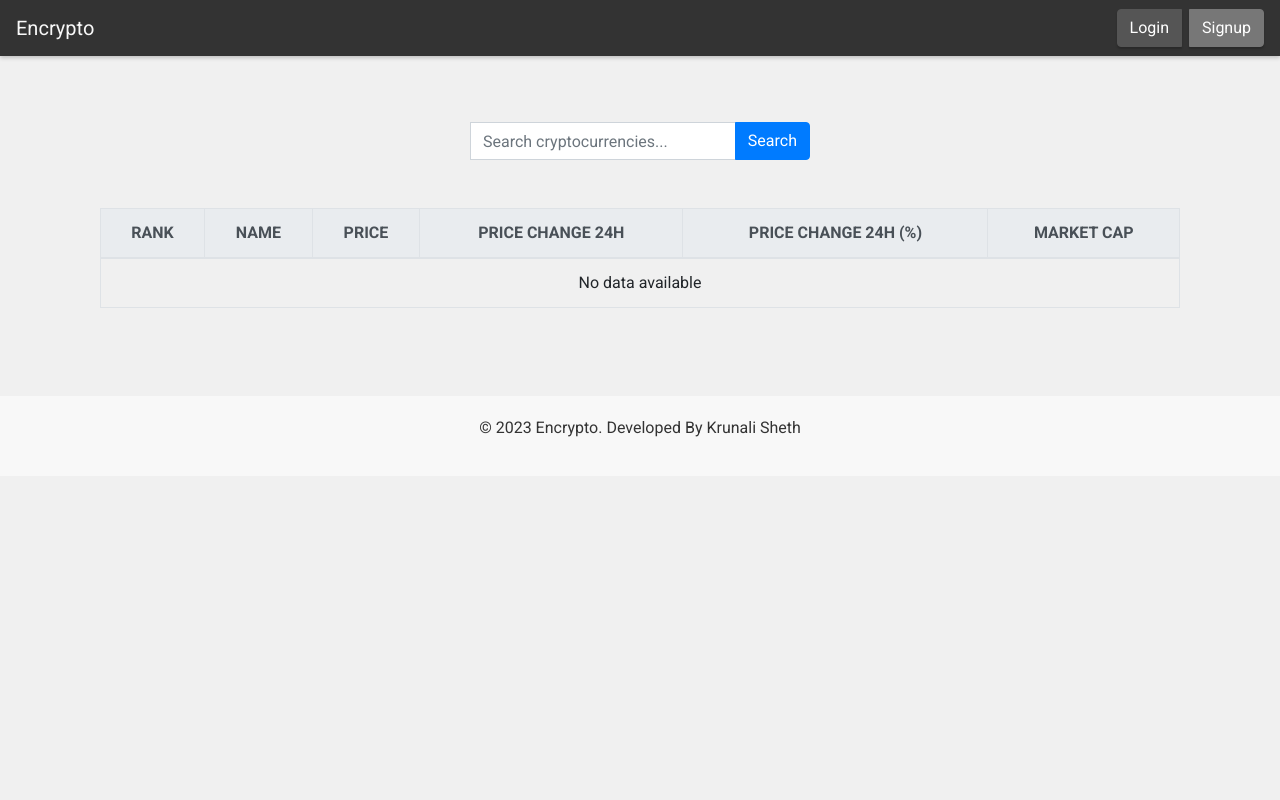
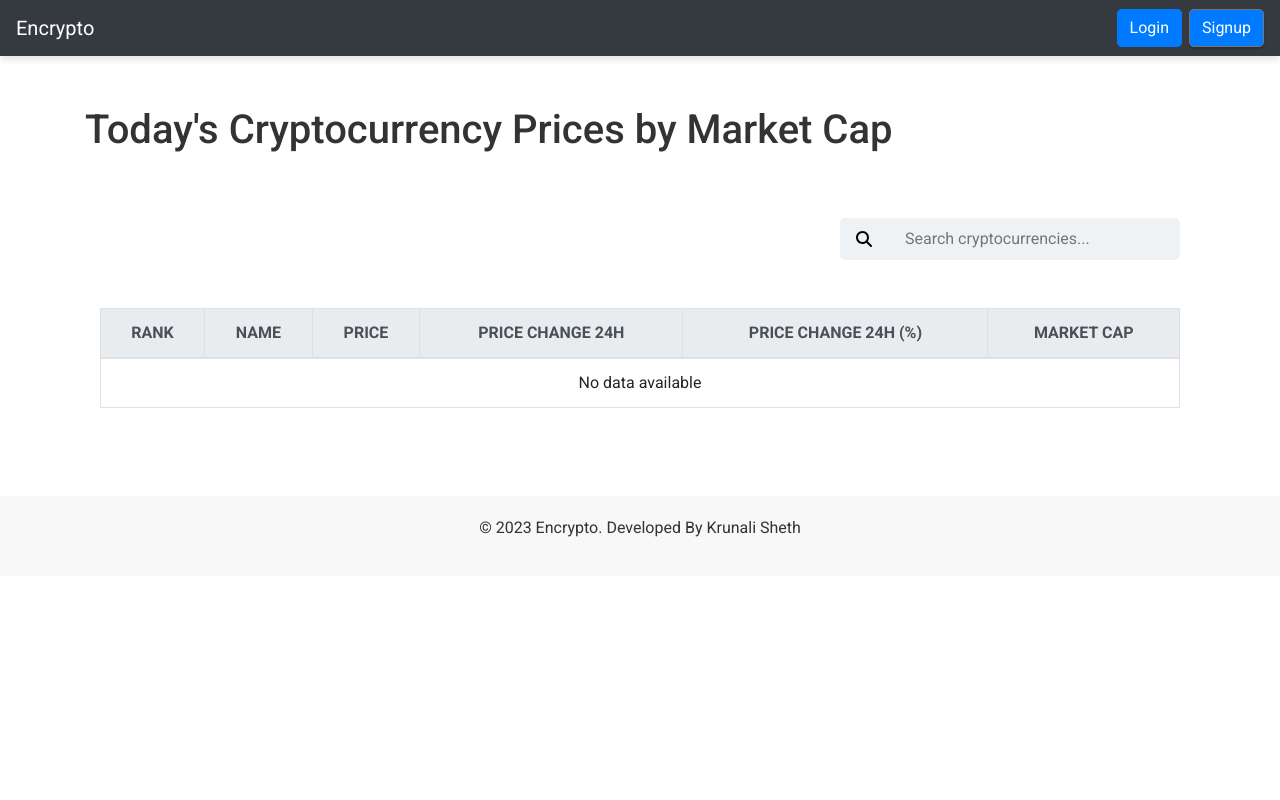
Before and after one commit to dataSHETHinks/Encrypto, a Django app: page / in a window 1280 px wide. Run offline with Django 4.2, Linux system fonts and the light colour scheme; data that the repository does not hold is empty; some libraries are stand-ins or nearby versions.

Commit message:
login,signup and home ui upgrade

```diff
--- a/crypto/static/css/custom.css
+++ b/crypto/static/css/custom.css
@@ -23,7 +23,6 @@ body {
   overflow-x: hidden !important;
   color: #333 !important; /* Dark grey text for readability */
   font-family: 'Roboto', sans-serif !important;
-  background-color: #f0f0f0 !important; /* Light grey background */
   min-height: 100vh !important;
 }
 
@@ -113,6 +112,7 @@ td {
   padding: 0.75rem;
   vertical-align: middle;
   border-top: 1px solid rgba(0, 0, 0, 0.1);
+  text-align: center;
 }
 
 th {
--- a/requirements.txt
+++ b/requirements.txt
@@ -22,8 +22,6 @@ tzdata==2023.3
 urllib3==1.26.15
 
 pip~=23.3
-zlib~=1.2.13
 wheel~=0.41.2
-openssl~=3.0.12
 cryptography~=41.0.3
 setuptools~=68.0.0
--- a/templates/base.html
+++ b/templates/base.html
@@ -7,7 +7,7 @@
     <meta charset="utf-8">
     <meta name="viewport" content="width=device-width, initial-scale=1, shrink-to-fit=no">
 
-    <!-- Bootstrap CSS -->
+     <!-- Bootstrap CSS -->
     <link rel="stylesheet" href="https://stackpath.bootstrapcdn.com/bootstrap/4.3.1/css/bootstrap.min.css" integrity="sha384-ggOyR0iXCbMQv3Xipma34MD+dH/1fQ784/j6cY/iJTQUOhcWr7x9JvoRxT2MZw1T" crossorigin="anonymous">
 
     <!-- Custom CSS -->
@@ -27,7 +27,7 @@
   </head>
   <body>
     {% include 'navbar.html' %}
-    <div class="container">
+    <div class="container" style="min-height: 80%;">
       {% block content %}
       {% endblock content %}
     </div>
--- a/templates/home.html
+++ b/templates/home.html
@@ -22,21 +22,24 @@ Home
   </div>
 {% endif %}
 
+    <h1>Today's Cryptocurrency Prices by Market Cap
+</h1>
+
 <!--SEARCH BAR-->
 <div class="container mt-5 mb-5">
   <div class="row justify-content-center">
 {#    <h2 class="text-center custom-heading">Search Cryptocurrency</h2>#}
   </div>
-  <div class="row mt-3 justify-content-center">
+  <div class="row mt-3 justify-content-end" style="color: #A6B0C3;">
     <div class="col-md-6 col-lg-4">
       <form action="{% url 'search' %}" method="post">
         {% csrf_token %}
-        <div class="input-group">
+        <div class="d-flex align-items-center item-center px-3 py-2 rounded-lg" style="background-color: #EFF2F5; gap: 2rem;">
           <label for="search-cryptocurrencies" class="sr-only">Search cryptocurrencies</label>
-          <input class="form-control" id="search-cryptocurrencies" type="text" placeholder="Search cryptocurrencies..." name="search_query" required>
-          <div class="input-group-append">
-            <button class="btn btn-primary" type="submit">Search</button>
+          <div class="input-group-prepend">
+            <svg xmlns="http://www.w3.org/2000/svg" height="1em" viewBox="0 0 512 512"><!--! Font Awesome Free 6.4.2 by @fontawesome - https://fontawesome.com License - https://fontawesome.com/license (Commercial License) Copyright 2023 Fonticons, Inc. --><path d="M416 208c0 45.9-14.9 88.3-40 122.7L502.6 457.4c12.5 12.5 12.5 32.8 0 45.3s-32.8 12.5-45.3 0L330.7 376c-34.4 25.2-76.8 40-122.7 40C93.1 416 0 322.9 0 208S93.1 0 208 0S416 93.1 416 208zM208 352a144 144 0 1 0 0-288 144 144 0 1 0 0 288z"/></svg>
           </div>
+          <input class="w-100 font-bold" style="background-color: transparent; border: none; outline: none;" id="search-cryptocurrencies" type="text" placeholder="Search cryptocurrencies..." name="search_query" required>
         </div>
       </form>
     </div>
--- a/templates/login.html
+++ b/templates/login.html
@@ -3,11 +3,12 @@
 Login
 {% endblock title %}
 {% block content %}
-  <h1>Login</h1>
+    <div class="mx-auto bg-white p-3 rounded-lg mb-3" style="max-width: 32rem; padding-block: 10rem;">
+      <h1 class="text-center">Login</h1>
       {% for message in messages %}
         <p class="alert alert-{{ message.tags }}">{{ message }}</p>
       {% endfor %}
-  <form method="post" class="my-4 p-4 border border-dark rounded">
+      <form method="post" class="my-4 p-4 rounded">
         {% csrf_token %}
         <div class="form-group">
           <label for="username">Username</label>
@@ -22,4 +23,5 @@ Login
 
       <p>Don't have an account? <a href="{% url 'signup' %}">Register</a></p>
       <p>Forgot your password? <a href="{% url 'password_reset' %}">Reset Password</a></p>
+    </div>
 {% endblock %}
--- a/templates/navbar.html
+++ b/templates/navbar.html
@@ -1,5 +1,5 @@
-<nav class="navbar navbar-expand-md" style="background: #333; box-shadow: 0 2px 4px rgba(0, 0, 0, 0.2);">
-  <a class="navbar-brand my-2 my-sm-0 custom-nav-logo" href="{% url 'home' %}" style="color: #f8f8f8;">Encrypto</a>
+<nav class="navbar navbar-expand-md bg-dark" style="">
+  <a class="navbar-brand my-2 my-sm-0 custom-nav-logo text-white" href="{% url 'home' %}" >Encrypto</a>
 
   <button class="navbar-toggler" type="button" data-toggle="collapse" data-target="#navbarNav" aria-controls="navbarNav" aria-expanded="false" aria-label="Toggle navigation">
     <span class="navbar-toggler-icon"></span>
@@ -14,8 +14,8 @@
       </div>
       {% else %}
       <div class="btn-group" role="group">
-        <a class="btn my-2 my-sm-0 mr-2" href="{% url 'login' %}" style="background-color: #555; border-color: #555; color: #fff; box-shadow: 0 2px 2px rgba(0, 0, 0, 0.2);">Login</a>
-        <a class="btn my-2 my-sm-0" href="{% url 'signup' %}" style="background-color: #777; border-color: #777; color: #fff; box-shadow: 0 2px 2px rgba(0, 0, 0, 0.2);">Signup</a>
+        <a class="btn my-2 my-sm-0 mr-2 bg-primary rounded-lg text-white" href="{% url 'login' %}" >Login</a>
+        <a class="btn my-2 my-sm-0 bg-primary rounded-lg text-white" href="{% url 'signup' %}" style="background-color: #777; border-color: #777; color: #fff; box-shadow: 0 2px 2px rgba(0, 0, 0, 0.2);">Signup</a>
       </div>
       {% endif %}
     </ul>
```
Also changed, not shown: templates/signup.html (+5 -3 lines). Lines whose indentation alone changed are shown as unchanged.
